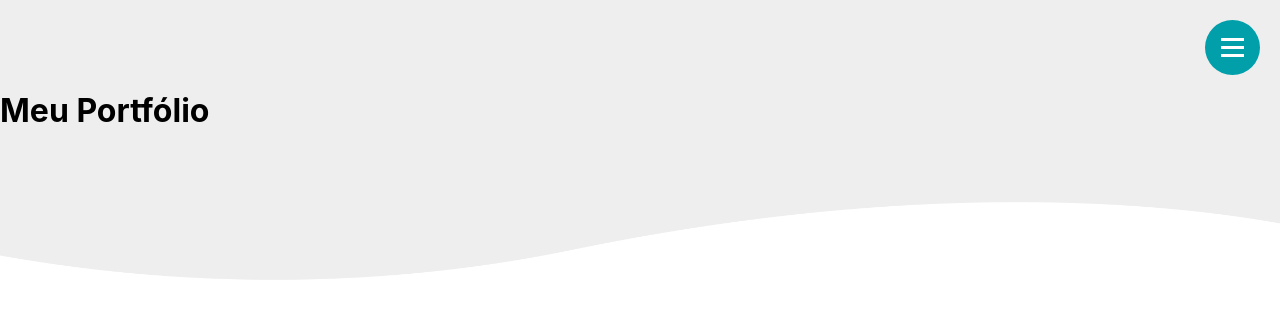
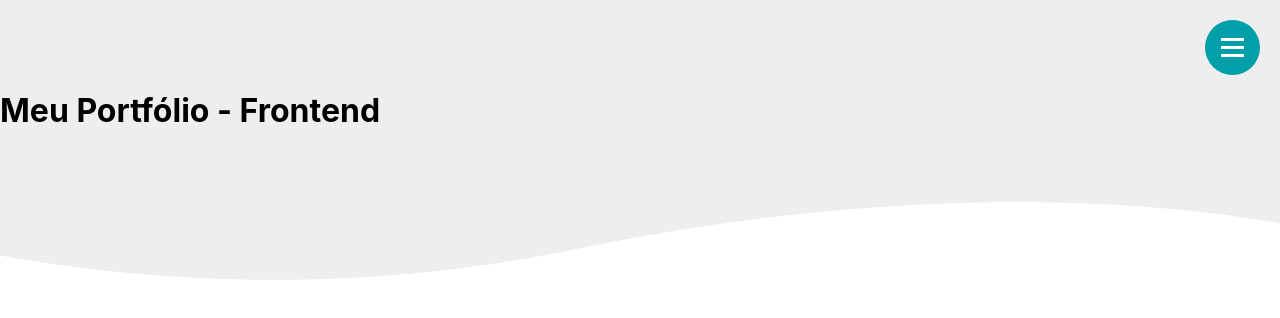
Before and after one commit to wilkagalli/portfolio, a Next.js app: page / in a window 1280 px wide. Shown: the top 318 px of the page. Built offline with nearby package versions, Linux system fonts and the light colour scheme.

Commit message:
changed title

```diff
--- a/pages/index.js
+++ b/pages/index.js
@@ -9,7 +9,7 @@ export default function Home() {
     <div>
       <Header>
         <MenuButton />
-        <h1>Meu Portfólio</h1>
+        <h1>Meu Portfólio - Frontend</h1>
       </Header>
     </div>
   );
```
